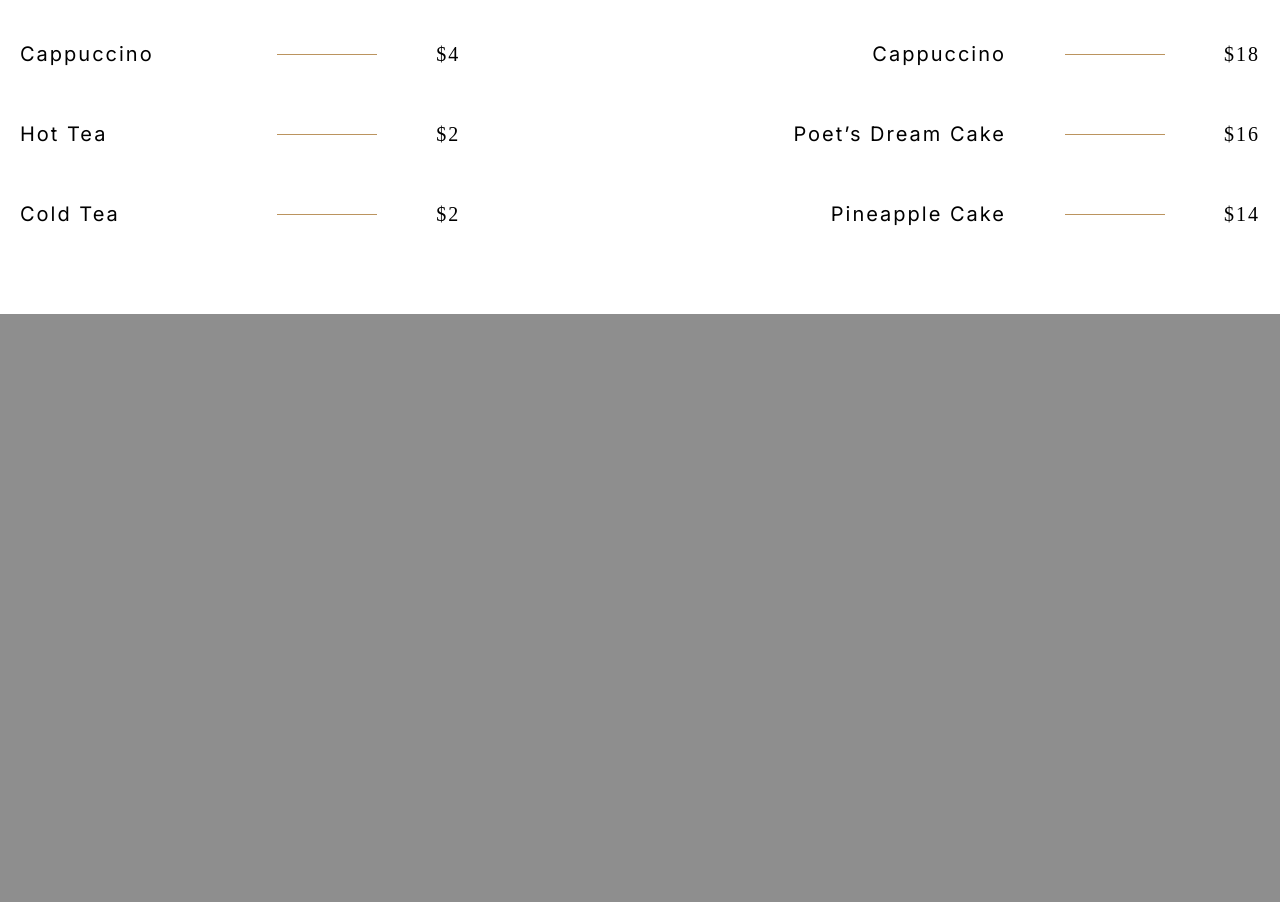
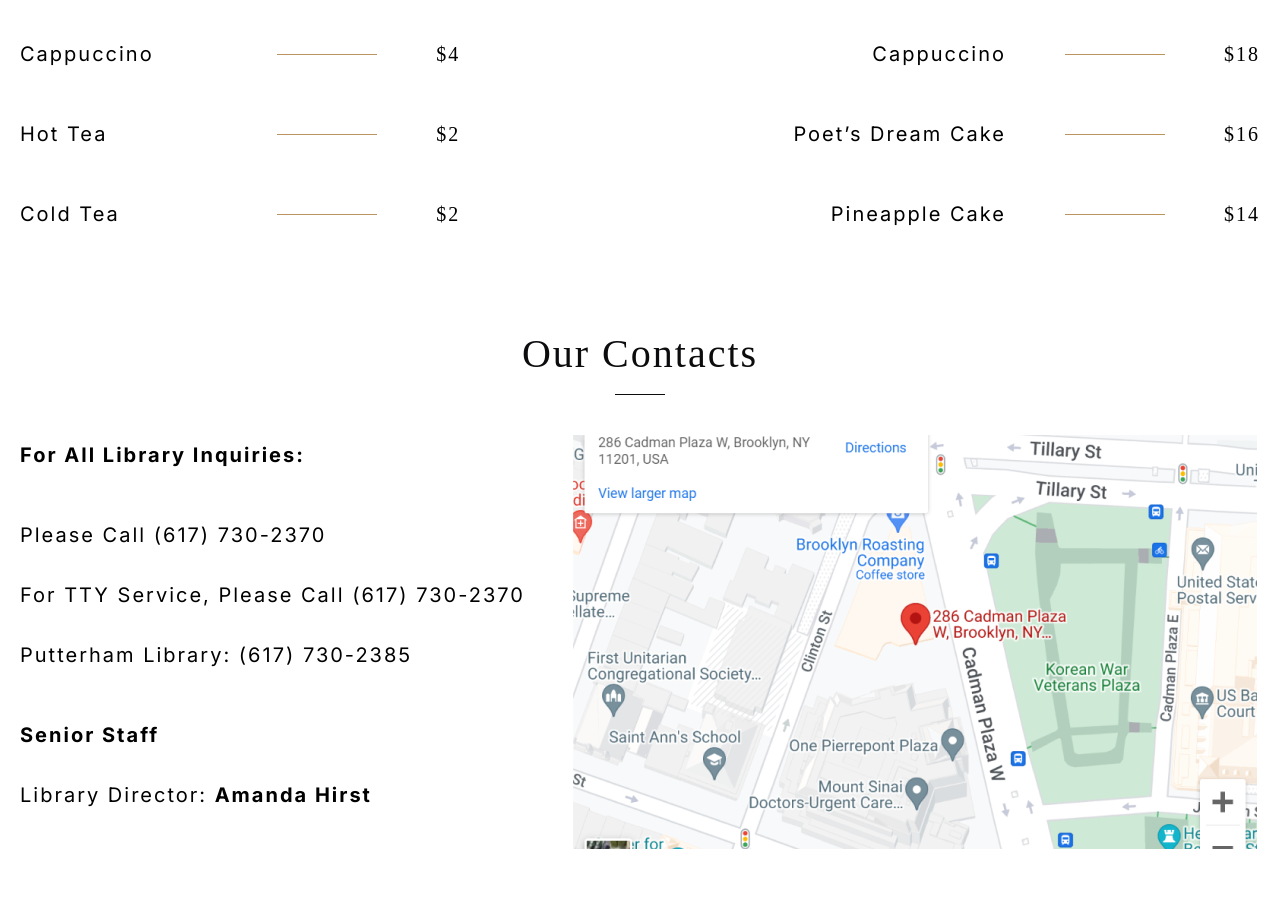
Before and after one commit to Yuliya-Karuk/RS-School-2023Q2-Stage0, a plain HTML site: page library/index.html in a window 1280 px wide. Shown: the part 3533-4435 px from the top of the page. Before the commit the page ends 3847 px from the top, so only its background shows below. Drawn offline with Linux system fonts and the light colour scheme; a web font is replaced by a local one.

Commit message:
feat: add "Contacts" section

```diff
--- a/library/css/style.css
+++ b/library/css/style.css
@@ -528,3 +528,51 @@ body {
 .desserts .shop-item {
     justify-items: end;
 }
+
+/* CONTACT */
+
+.contact-wrapper {
+    display: flex;
+    justify-content: space-between;
+    align-self: stretch;
+}
+
+.contact-title {
+    margin: 0;
+    margin-bottom: 40px;
+
+    font-size: inherit;
+    font-weight: 700;
+    letter-spacing: 2px;
+    text-transform: capitalize;
+}
+
+.contact-title:nth-of-type(2) {
+    margin-bottom: 20px;
+}
+
+.contact-text {
+    margin: 0;
+    margin-bottom: 20px;
+
+    letter-spacing: 2px;
+    text-transform: capitalize;
+}
+
+.contact-text:nth-of-type(3) {
+    margin-bottom: 40px;
+}
+
+.contact-link {
+    color: inherit;
+    text-decoration: none;
+
+    cursor: pointer;
+    transition-duration: 0.5s;
+}
+
+.contact-link:hover,
+.contact-link:focus {
+    color: var(--basic-orange);
+    text-shadow: 0 0 5px rgba(18, 18, 21, 0.20);
+}
--- a/library/index.html
+++ b/library/index.html
@@ -329,6 +329,23 @@
                     </div>
                 </div>
             </section>
+            <section class="contacts general">
+                <h2 class="section-title">Our Contacts</h2>
+                <div class="contact-wrapper">
+                    <div class="contact-info">
+                        <h3 class="contact-title">For all Library inquiries:</h3>
+                        <p class="contact-text">Please call&nbsp;<a class="contact-link" href="tel:6177302370">(617)&nbsp;730-2370</a></p>
+                        <p class="contact-text">For TTY service, please call&nbsp;<a class="contact-link"
+                                href="tel:6177302370">(617)&nbsp;730-2370</a></p>
+                        <p class="contact-text">Putterham Library:&nbsp;<a class="contact-link" href="tel:6177302385">(617)&nbsp;730-2385</a></p>
+                        <h3 class="contact-title">Senior Staff</h3>
+                        <p class="contact-text">Library Director:&nbsp;<span class="contact-title">Amanda Hirst</span></p>
+                    </div>
+                    <div class="map">
+                        <img class="map-img" src="images/map.png" alt="map image" width="696" height="414">
+                    </div>
+                </div>
+            </section>
         </main>
 
     </div>
```
Also changed, not shown: library/images/map.png (added).
